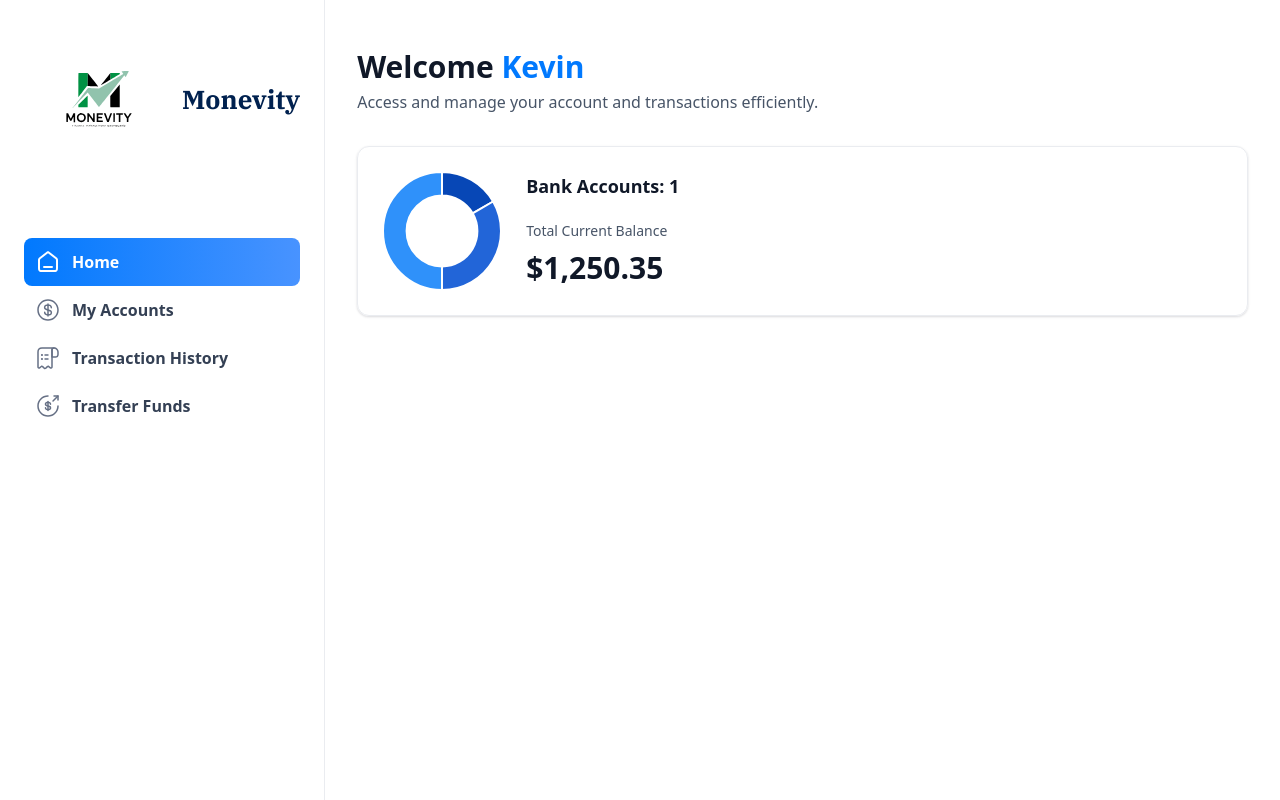
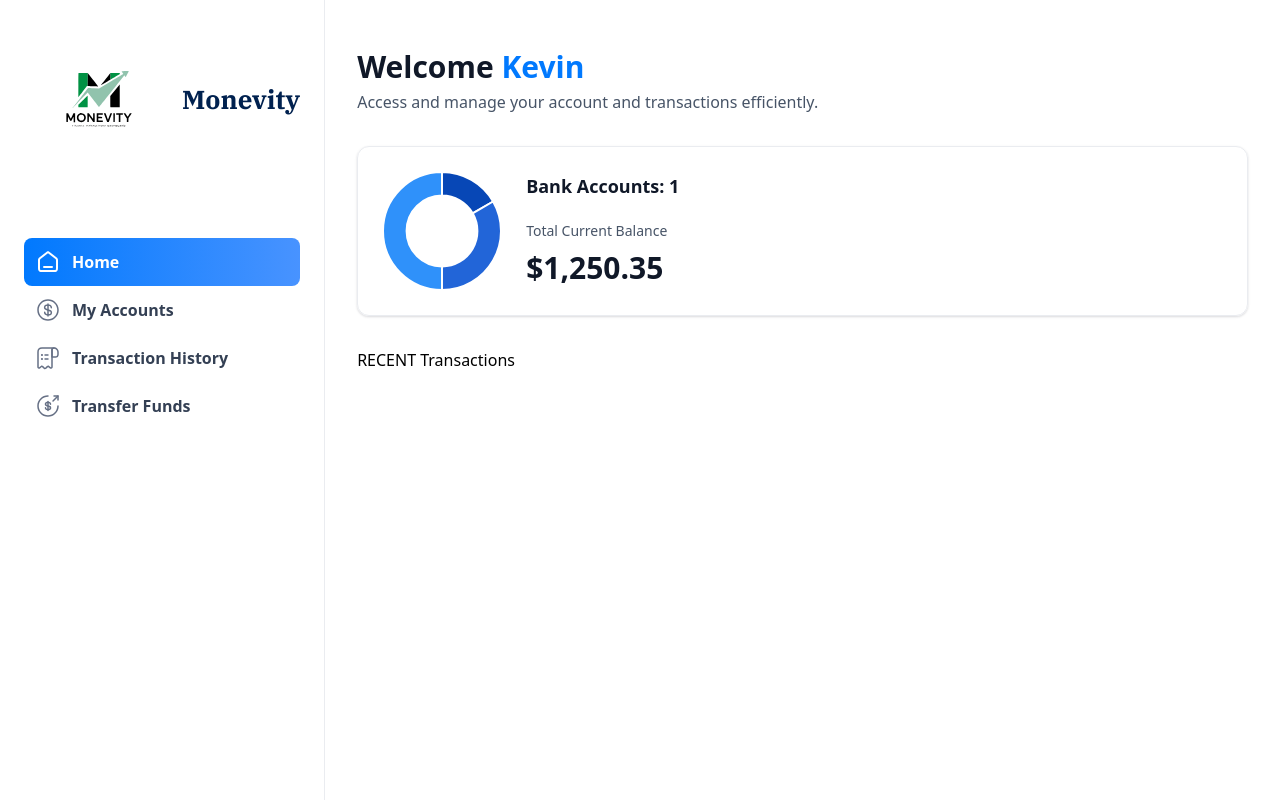
Before and after one commit to KW-SWE/Monevity, a Next.js app: page / in a window 1280 px wide. Built offline with nearby package versions, Linux system fonts and the light colour scheme.

Commit message:
Started RightSidebar

```diff
--- a/app/(root)/page.tsx
+++ b/app/(root)/page.tsx
@@ -1,6 +1,7 @@
 import React from 'react';
 import HeaderBox from '../components/HeaderBox';
 import TotalBalanceBox from '../components/TotalBalanceBox';
+import RightSidebar from '../components/RightSidebar';
 
 const Home = () => {
   const loggedIn = { firstName: 'Kevin' };
@@ -20,7 +21,9 @@ const Home = () => {
             totalCurrentBalance={1250.35}
           />
         </header>
+        RECENT Transactions
       </div>
+      <RightSidebar user={loggedIn} transactions={[]} banks={[]} />
     </section>
   ); // class name 'home' found in globals.css
 };
--- /dev/null
+++ b/app/components/RIghtSidebar.tsx
@@ -0,0 +1,11 @@
+import React from 'react';
+
+const RightSidebar = ({ users, transactions, banks }: RightSidebarProps) => {
+  return (
+    <div>
+      <aside></aside>
+    </div>
+  );
+};
+
+export default RightSidebar;
```
